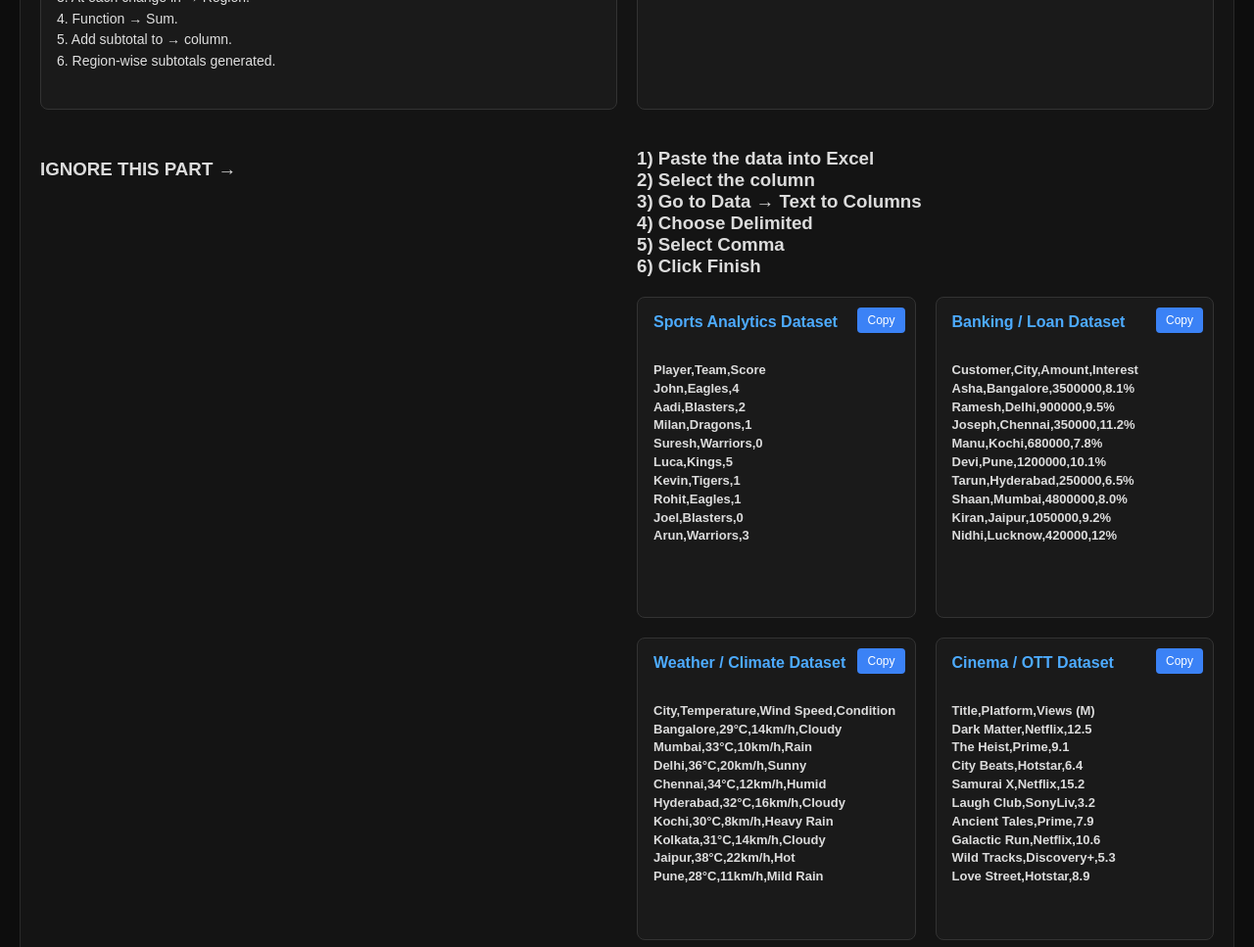
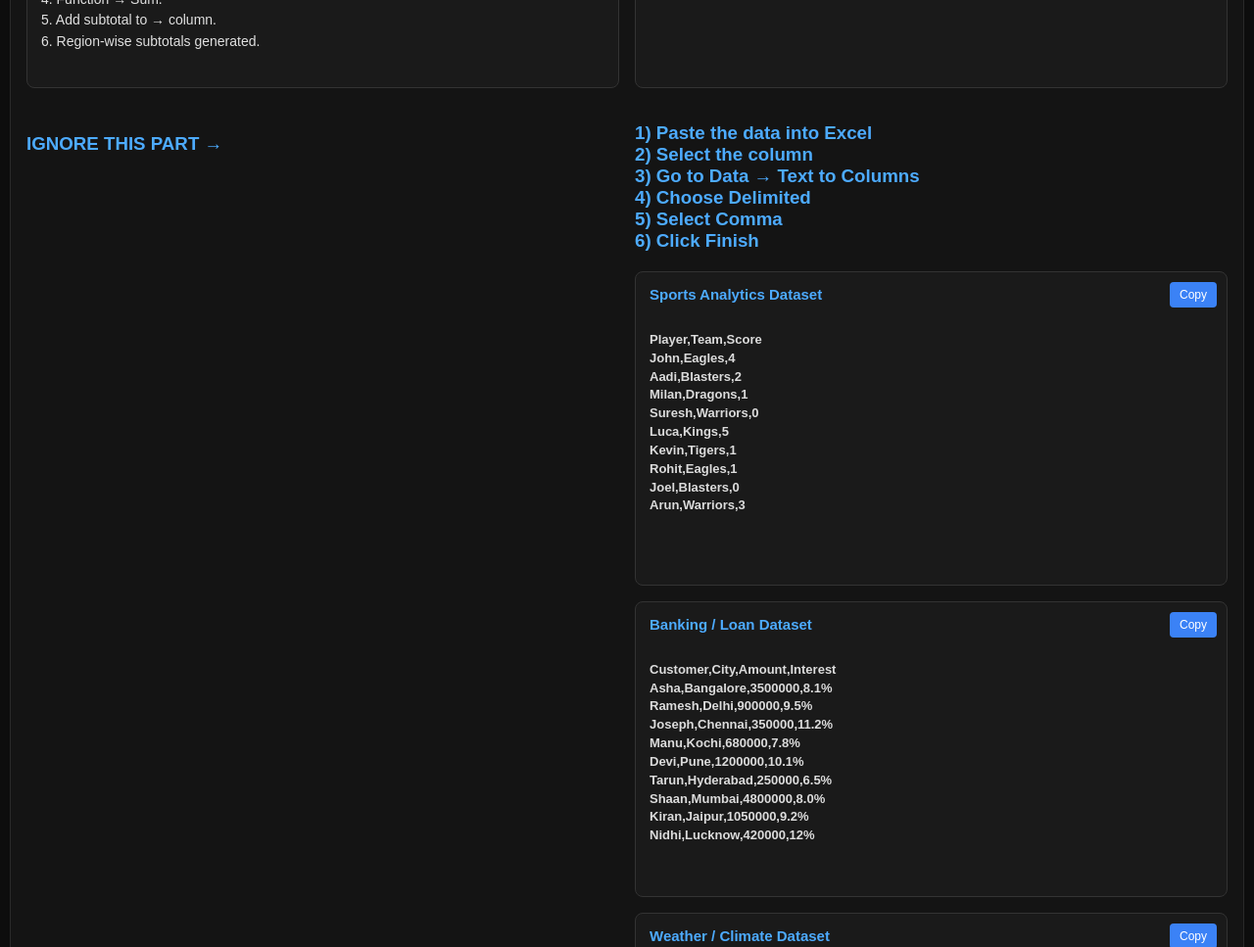
Before and after one commit to 7vn-alt/da, a plain HTML site: page index.html in a window 1280 px wide. Shown: the part 1240-2207 px from the top of the page at 98% size. Drawn offline with Linux system fonts and the light colour scheme.

Commit message:
Update index.html

```diff
--- a/index.html
+++ b/index.html
@@ -9,29 +9,39 @@
     body { margin:0; background:#0d0d0d; font-family:Arial, sans-serif; color:#e5e5e5; }
 header { padding:18px; text-align:center; font-size:24px; font-weight:600; background:#111; border-bottom:1px solid #333; color:#fff; }
 
-    .tabs { display:flex; background:#111; border-bottom:1px solid #333; }
+.tabs { display:flex; flex-wrap:wrap; background:#111; border-bottom:1px solid #333; }
 .tab {
-      padding:14px 20px; cursor:pointer; font-weight:600;
+  padding:12px 16px; cursor:pointer; font-weight:600;
   border-right:1px solid #222; color:#ccc; background:#151515; transition:0.2s;
+  flex:1 1 100%;
+  text-align:center;
 }
 .tab:hover { background:#1f1f1f; color:#fff; }
 .tab.active { background:#3b82f6; color:#fff; border-right:none; }
 
+@media (min-width:600px){
+  .tab { flex:1; text-align:center; }
+}
+
 .content {
-      display:none; padding:20px; background:#141414;
-      margin:20px; border-radius:8px; border:1px solid #2a2a2a; color:#dcdcdc;
+  display:none; padding:16px; background:#141414;
+  margin:10px; border-radius:8px; border:1px solid #2a2a2a; color:#dcdcdc;
 }
 .content.active { display:block; }
 
 .two-col {
   display:grid;
-      grid-template-columns:1fr 1fr;
-      gap:20px;
+  grid-template-columns:1fr;
+  gap:16px;
 }
+@media (min-width:768px){
+  .two-col { grid-template-columns:1fr 1fr; }
+}
+
 .col-box {
   background:#1a1a1a;
   border:1px solid #333;
-      padding:16px;
+  padding:14px;
   border-radius:8px;
   white-space:pre-wrap;
   line-height:1.55;
@@ -48,22 +58,25 @@
 .code-box {
   background:#000;
   color:#00ffea;
-      padding:16px;
+  padding:12px;
   border-radius:6px;
   overflow-x:auto;
   margin-top:10px;
   font-family:Consolas, monospace;
-      font-size:14px;
+  font-size:13px;
   border:1px solid #333;
   white-space:pre;
+  position:relative;
 }
+
 .table-card {
   background:#1a1a1a;
   border:1px solid #333;
-  padding:16px;
+  padding:14px;
   border-radius:8px;
   color:#e0e0e0;
   position:relative;
+  overflow-x:auto;
 }
 
 .copy-btn {
@@ -82,9 +95,9 @@
 .copy-btn:hover { background:#60a5fa; }
 
 .table-title {
-  font-size:16px;
+  font-size:15px;
   font-weight:600;
-  margin-bottom:12px;
+  margin-bottom:10px;
   color:#4dabff;
 }
 
@@ -97,10 +110,17 @@
 
 .table-grid {
   display:grid;
-  grid-template-columns:repeat(auto-fill, minmax(280px,1fr));
-  gap:20px;
+  grid-template-columns:1fr;
+  gap:16px;
   margin-top:20px;
 }
+@media (min-width:700px){
+  .table-grid {
+    grid-template-columns:repeat(auto-fill, minmax(300px,1fr));
+  }
+}
+
+h2, h3 { color:#4dabff; }
   </style>
 <script>
 function copyTable(id){
```
Lines whose indentation alone changed are shown as unchanged.
